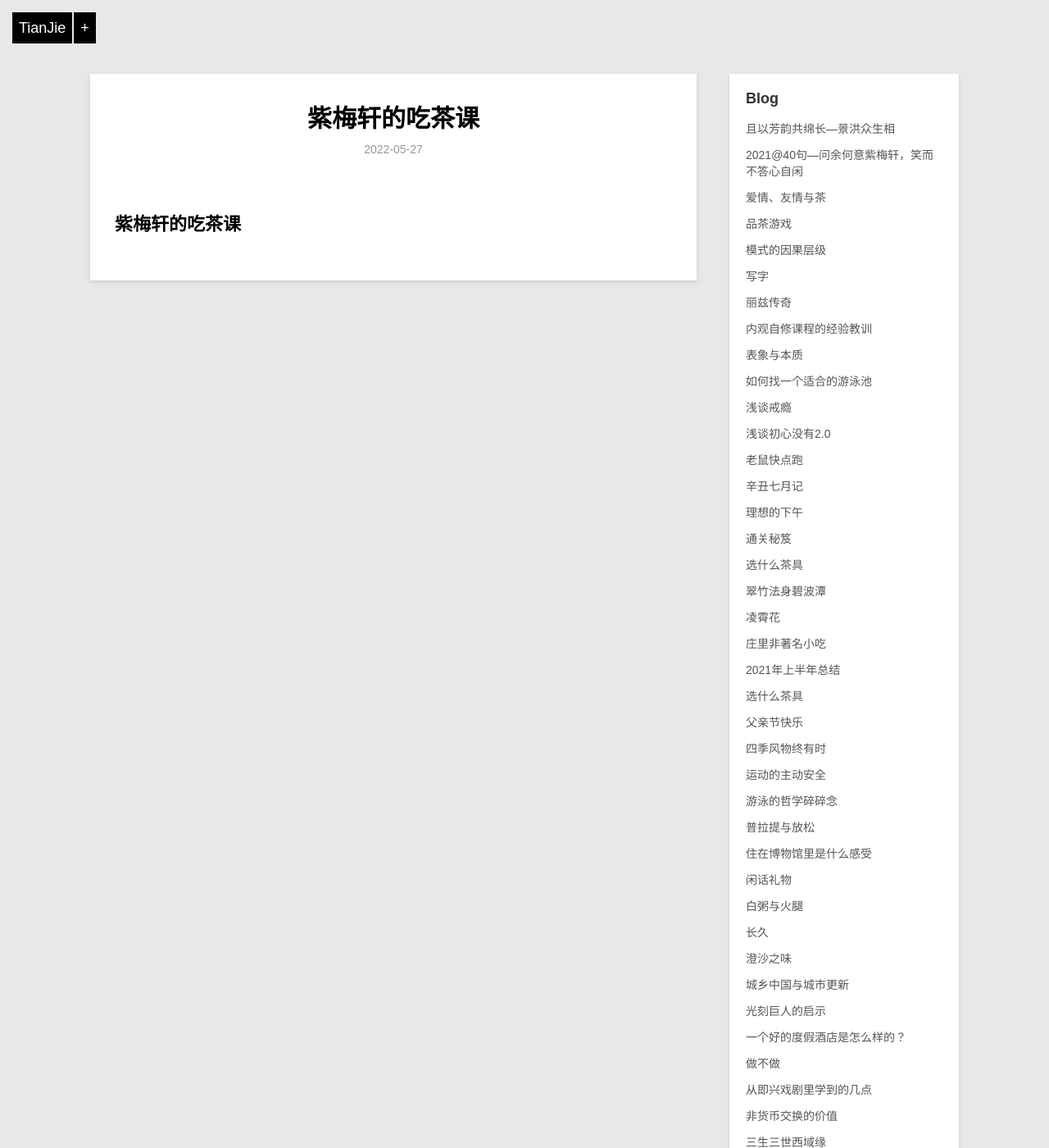
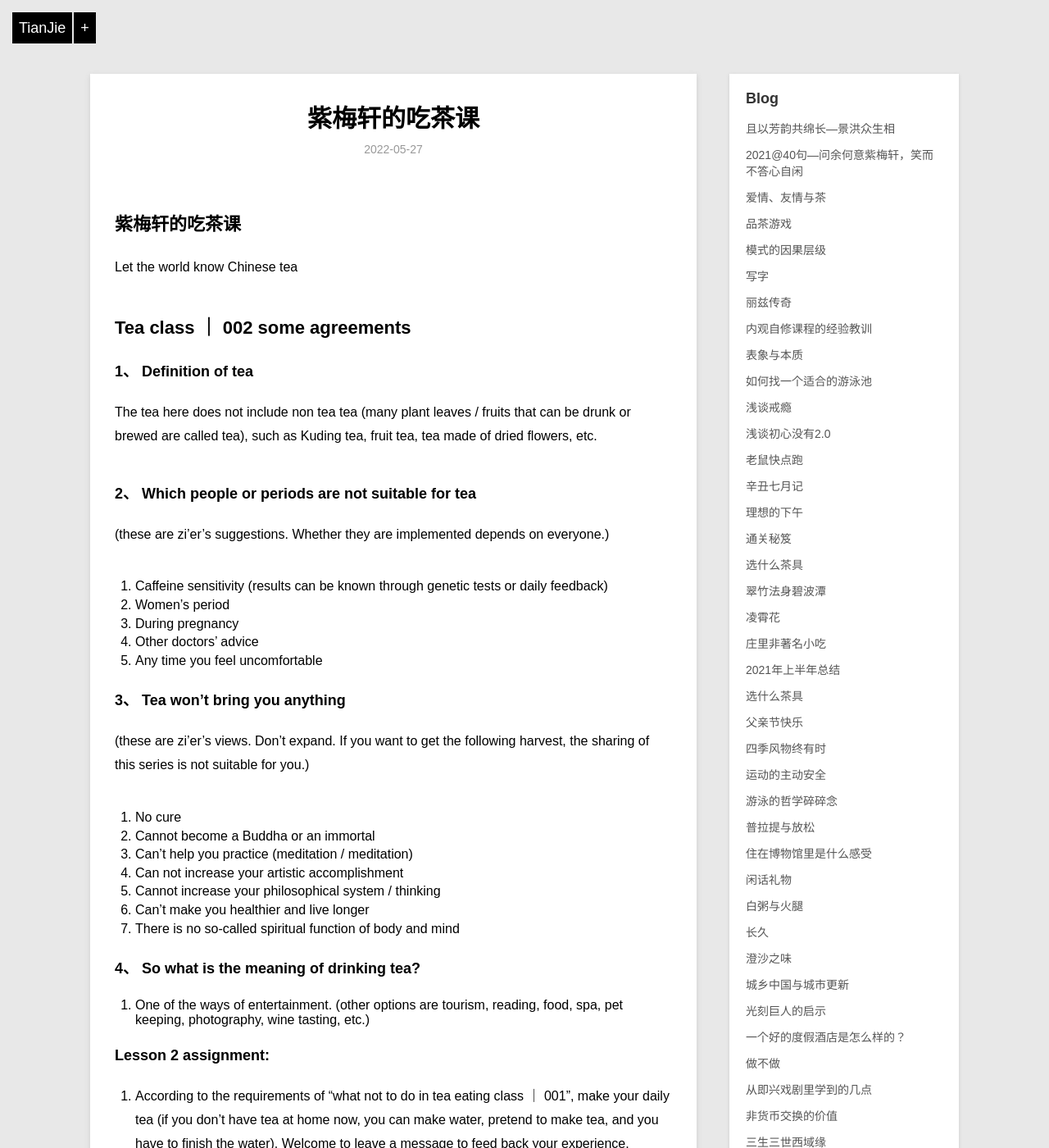
Before and after one commit to violettianjie/violettianjie.github.io, a Jekyll site: the page built from _posts/dejavu/2022-05-27-teaclass.md, in a window 1280 px wide and 1400 px high. Shown: the whole window at 82% size. Built offline with Jekyll 4.4.1, drawn with Linux system fonts in a browser that asks for light colours; some of the changed text lies outside the part shown.

Commit message:
Update 2022-05-27-teaclass.md

```diff
--- a/_posts/dejavu/2022-05-27-teaclass.md
+++ b/_posts/dejavu/2022-05-27-teaclass.md
@@ -7,3 +7,42 @@ description: 茶课
 
 
 ## 紫梅轩的吃茶课
+
+
+Let the world know Chinese tea
+
+## Tea class ｜ 002 some agreements
+
+
+
+### 1、 Definition of tea
+The tea here does not include non tea tea (many plant leaves / fruits that can be drunk or brewed are called tea), such as Kuding tea, fruit tea, tea made of dried flowers, etc.
+
+### 2、 Which people or periods are not suitable for tea
+(these are zi'er's suggestions. Whether they are implemented depends on everyone.)
+1. Caffeine sensitivity (results can be known through genetic tests or daily feedback)
+2. Women's period
+3. During pregnancy
+4. Other doctors' advice
+5. Any time you feel uncomfortable
+
+### 3、 Tea won't bring you anything
+(these are zi'er's views. Don't expand. If you want to get the following harvest, the sharing of this series is not suitable for you.)
+1. No cure
+2. Cannot become a Buddha or an immortal
+3. Can't help you practice (meditation / meditation)
+4. Can not increase your artistic accomplishment
+5. Cannot increase your philosophical system / thinking
+6. Can't make you healthier and live longer
+7. There is no so-called spiritual function of body and mind
+
+### 4、 So what is the meaning of drinking tea?
+1. One of the ways of entertainment.
+(other options are tourism, reading, food, spa, pet keeping, photography, wine tasting, etc.)
+
+### Lesson 2 assignment:
+
+1. According to the requirements of "what not to do in tea eating class ｜ 001", make your daily tea (if you don't have tea at home now, you can make water, pretend to make tea, and you have to finish the water). Welcome to leave a message to feed back your experience.
+Estimated operation duration: 30 minutes.
+
+2. Review lesson 1
```
